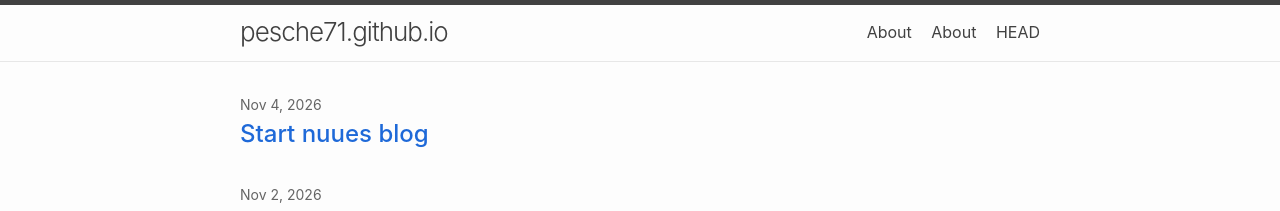
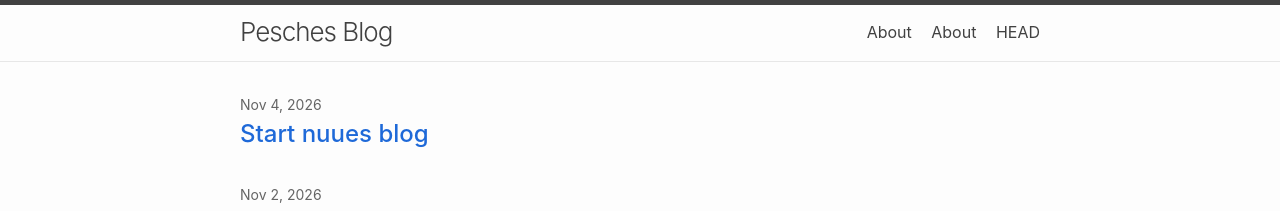
Before and after one commit to pesche71/pesche71.github.io, a Jekyll site: the page built from index.md, in a window 1280 px wide. Shown: the top 211 px of the page. Built offline with Jekyll 4.4.1, drawn with Linux system fonts in a browser that asks for light colours; nearby versions of some CDN libraries.

Commit message:
div korrekturen

```diff
--- a/Gemfile
+++ b/Gemfile
@@ -5,3 +5,8 @@ gemspec
 
 gem "jekyll", ENV["JEKYLL_VERSION"] if ENV["JEKYLL_VERSION"]
 gem "kramdown-parser-gfm" if ENV["JEKYLL_VERSION"] == "~> 3.9"
+
+group :jekyll_plugins do
+  gem "jekyll-seo-tag"
+  gem "jekyll-feed"
+end
--- a/_config.yml
+++ b/_config.yml
@@ -1,7 +1,7 @@
 # Site-wide settings
 # ------------------
 #
-# title: Your awesome title
+ title: Pesches Blog
 #
  author:
    name: Pesche
@@ -30,8 +30,8 @@ remote_theme: jekyll/minima@d4d779a
 #
 # Minima requires the following plugins:
 plugins:
+  - jekyll-seo-tag
   - jekyll-feed
-  - jekyll-seo-tag
 #
 # Uncomment the following setting if you wish to disable deprecation warnings
 #   from newer versions of sass converter. Adapt as required.
--- a/_config_theme-dev.yml
+++ b/_config_theme-dev.yml
@@ -1,6 +1,6 @@
-title: Your awesome title
+title: Pesches Blog
 author:
-  name: GitHub User
+  name: Pesche
   email: your-email@domain.com
 
 description: >
```
